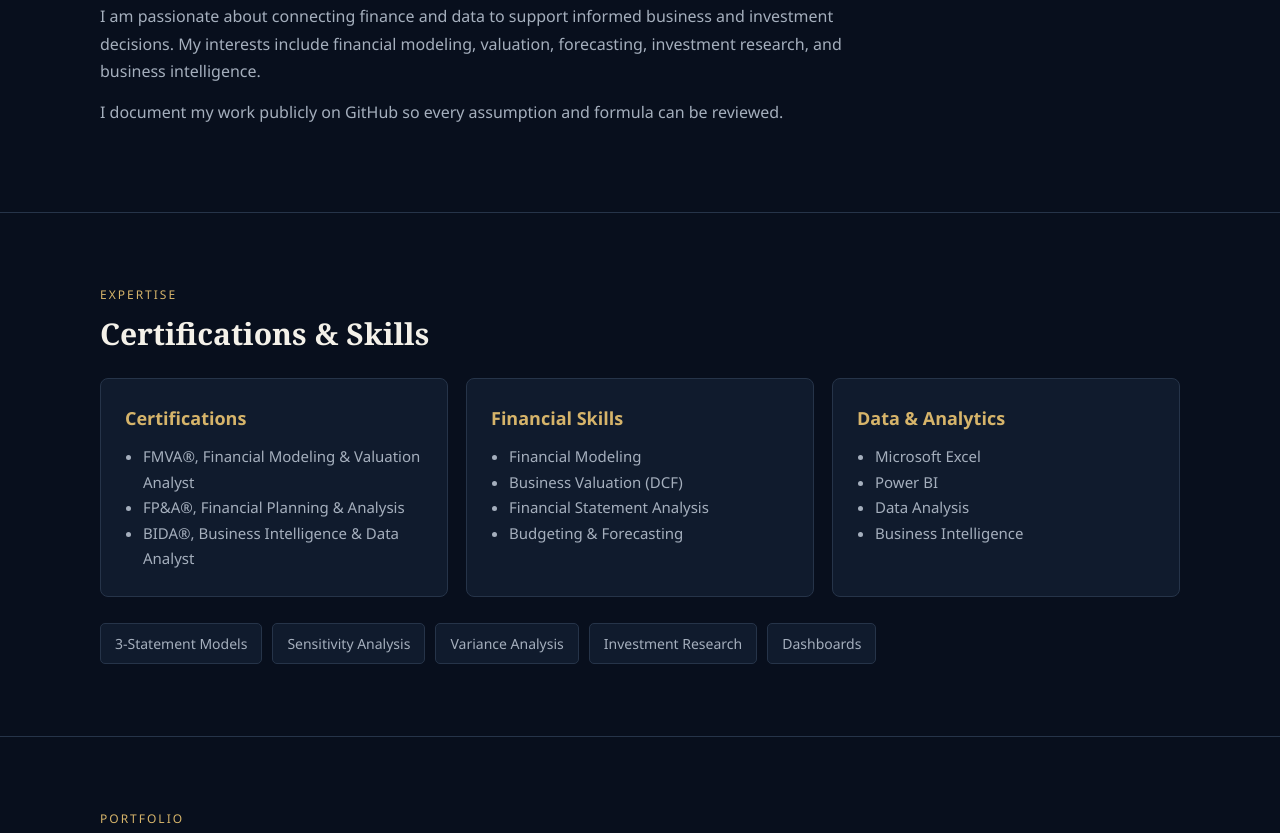
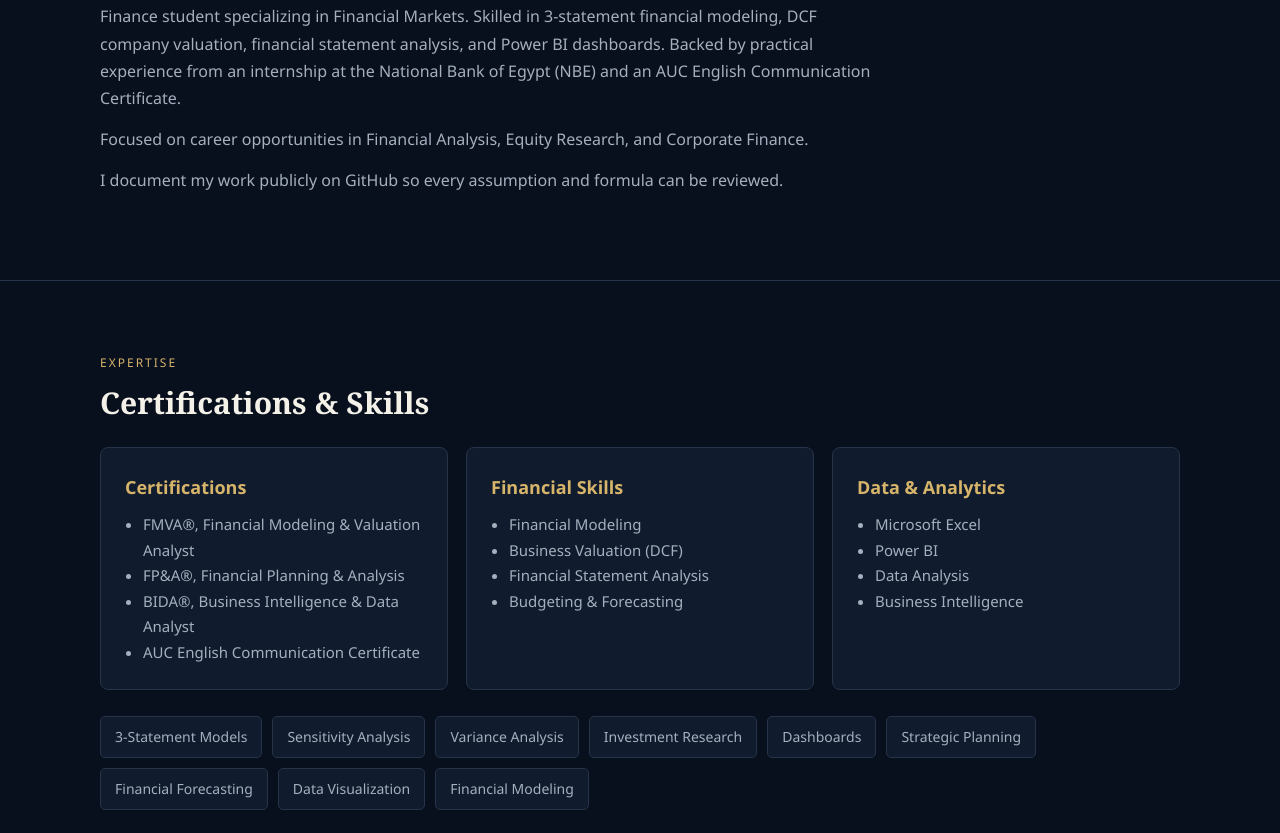
Before and after one commit to KerolosKaram-FA/KerolosKaram-FA, a plain HTML site: page index.html in a window 1280 px wide. Shown: the part 895-1728 px from the top of the page. Drawn offline with Linux system fonts and the light colour scheme.

Commit message:
Add files via upload

```diff
--- a/index.html
+++ b/index.html
@@ -4,7 +4,7 @@
 <meta charset="UTF-8">
 <meta name="viewport" content="width=device-width, initial-scale=1.0">
 <title>Kerolos Karam | Financial Modeling, Valuation &amp; FP&amp;A</title>
-<meta name="description" content="Kerolos Karam is a finance professional (FMVA, FP&amp;A, BIDA) focused on financial modeling, business valuation, FP&amp;A, investment research and Power BI analytics.">
+<meta name="description" content="Kerolos Karam is a finance student (FMVA®, FP&amp;A®, BIDA®) and former National Bank of Egypt intern focused on financial modeling, valuation, equity research and Power BI analytics.">
 <link rel="canonical" href="https://kerolloskaram-fa.github.io/">
 <meta property="og:title" content="Kerolos Karam | Financial Modeling, Valuation &amp; FP&amp;A">
 <meta property="og:description" content="Financial modeling, valuation, FP&amp;A and data analytics portfolio.">
@@ -18,7 +18,7 @@
   "@context": "https://schema.org",
   "@type": "Person",
   "name": "Kerolos Karam",
-  "jobTitle": "Financial Analyst",
+  "jobTitle": "Finance Student | Financial Modeling & Valuation",
   "image": "https://kerolloskaram-fa.github.io/photo.jpg",
   "url": "https://kerolloskaram-fa.github.io/",
   "knowsAbout": ["Financial modeling", "Business valuation", "FP&A", "Investment research", "Power BI"],
@@ -121,7 +121,8 @@ footer{padding:30px 0;color:var(--muted);font-size:13px;text-align:center;border
     <div class="container">
       <p class="section-label">ABOUT</p>
       <h3>Professional Profile</h3>
-      <p class="about">I am passionate about connecting finance and data to support informed business and investment decisions. My interests include financial modeling, valuation, forecasting, investment research, and business intelligence.</p>
+      <p class="about">Finance student specializing in Financial Markets. Skilled in 3-statement financial modeling, DCF company valuation, financial statement analysis, and Power BI dashboards. Backed by practical experience from an internship at the National Bank of Egypt (NBE) and an AUC English Communication Certificate.</p>
+      <p class="about">Focused on career opportunities in Financial Analysis, Equity Research, and Corporate Finance.</p>
       <p class="about">I document my work publicly on GitHub so every assumption and formula can be reviewed.</p>
     </div>
   </section>
@@ -137,6 +138,7 @@ footer{padding:30px 0;color:var(--muted);font-size:13px;text-align:center;border
             <li>FMVA®, Financial Modeling &amp; Valuation Analyst</li>
             <li>FP&amp;A®, Financial Planning &amp; Analysis</li>
             <li>BIDA®, Business Intelligence &amp; Data Analyst</li>
+            <li>AUC English Communication Certificate</li>
           </ul>
         </div>
         <div class="card">
@@ -159,7 +161,7 @@ footer{padding:30px 0;color:var(--muted);font-size:13px;text-align:center;border
         </div>
       </div>
       <div class="skills">
-        <span class="skill">3-Statement Models</span><span class="skill">Sensitivity Analysis</span><span class="skill">Variance Analysis</span><span class="skill">Investment Research</span><span class="skill">Dashboards</span>
+        <span class="skill">3-Statement Models</span><span class="skill">Sensitivity Analysis</span><span class="skill">Variance Analysis</span><span class="skill">Investment Research</span><span class="skill">Dashboards</span><span class="skill">Strategic Planning</span><span class="skill">Financial Forecasting</span><span class="skill">Data Visualization</span><span class="skill">Financial Modeling</span>
       </div>
     </div>
   </section>
```
